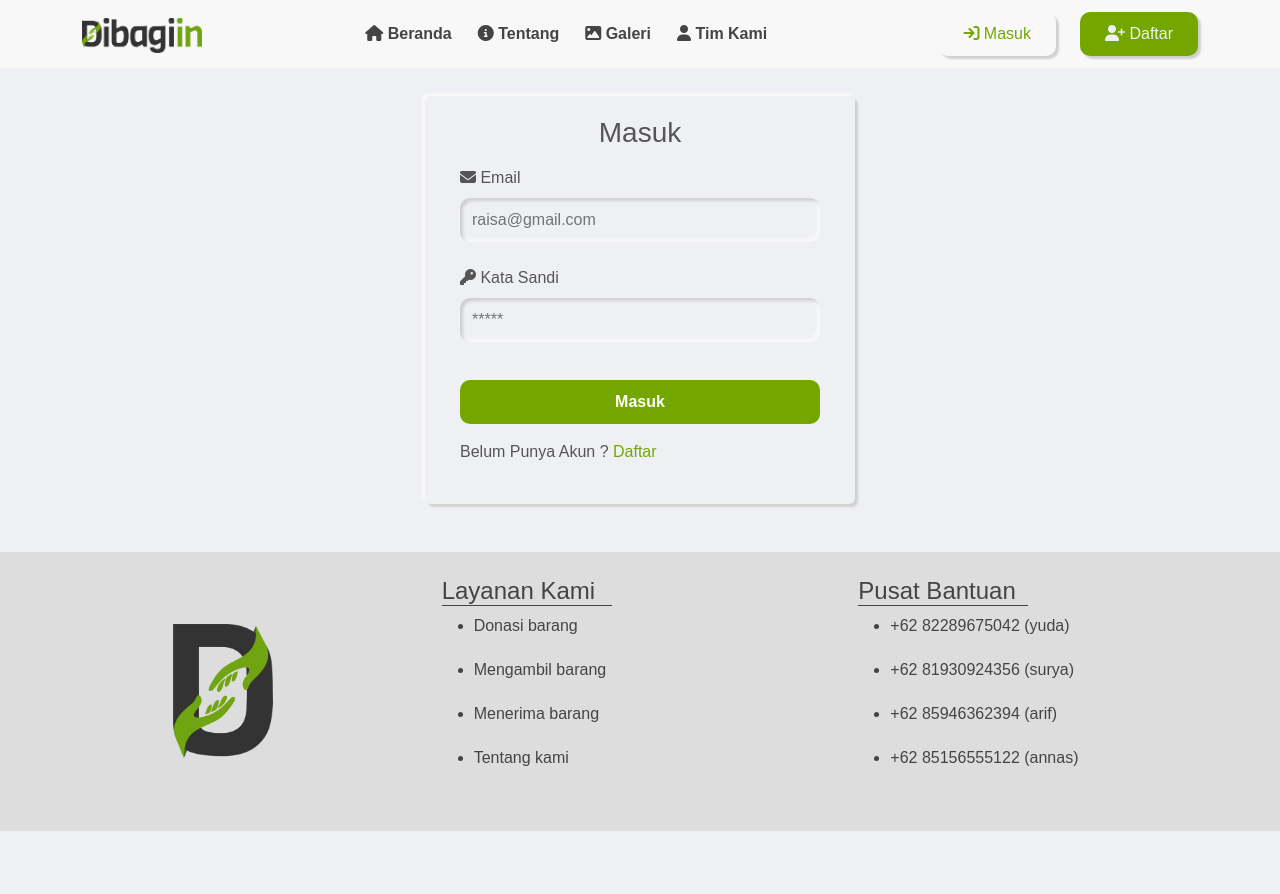
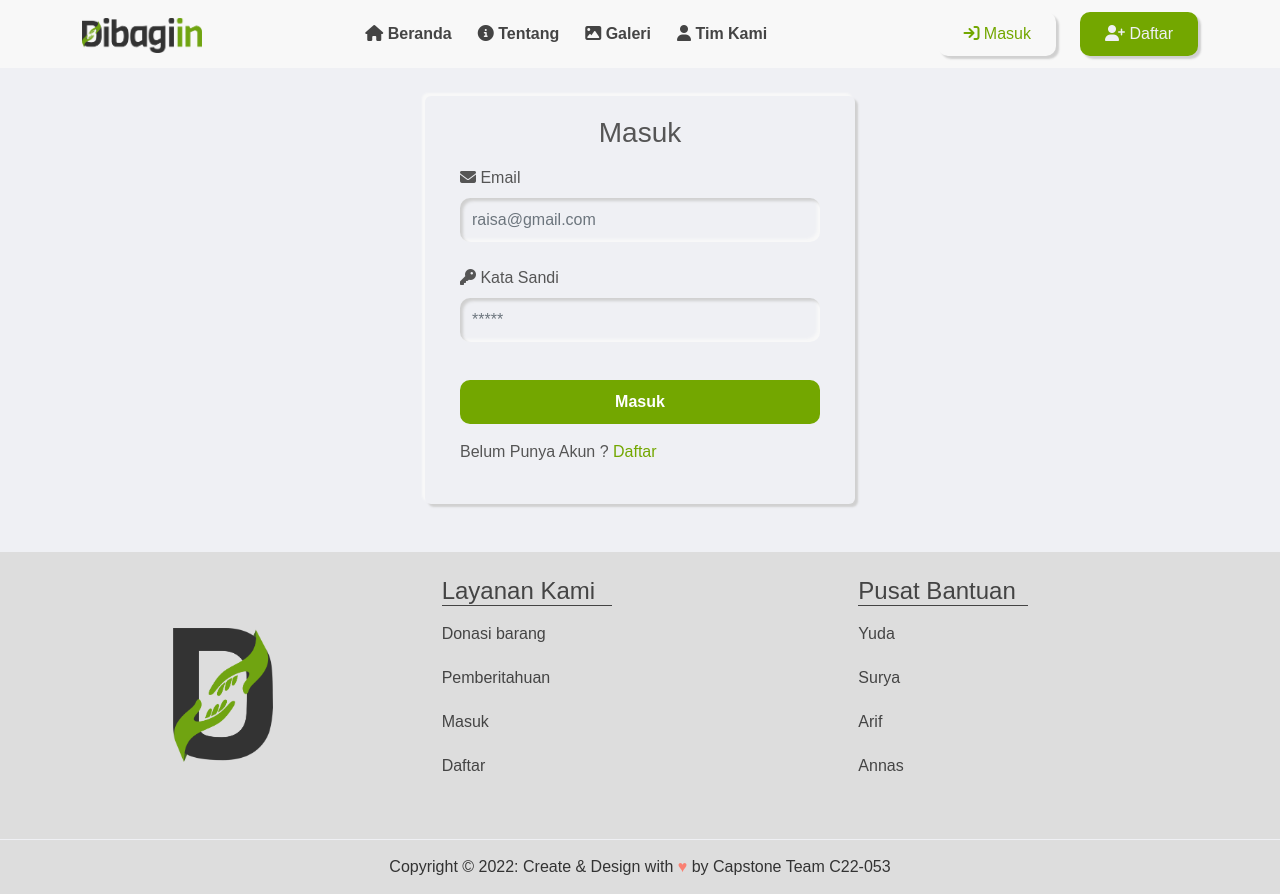
Before and after one commit to suryaasaputra/dibagiin, a Next.js app: page /masuk in a window 1280 px wide. Before the commit the page ends 831 px from the top, so only its background shows below. Built offline with nearby package versions, Linux system fonts and the light colour scheme; a web font is replaced by a local one.

Commit message:
menambahkan copyright pada footer

```diff
--- a/components/Layout1.js
+++ b/components/Layout1.js
@@ -89,27 +89,26 @@ const Footer = () => {
 				<div className="our-service box-footer">
 					<h4>Layanan Kami</h4>
 					<ul>
-						<li><Link className="serviceLink" href="#">Donasi barang</Link></li>
-						<li><Link className="serviceLink" href="#">Mengambil barang</Link></li>
-						<li><Link className="serviceLink" href="#">Menerima barang</Link></li>
-						<li><Link className="serviceLink" href="#">Tentang kami</Link></li>
+						<li><Link className="serviceLink" href="/donasi">Donasi barang</Link></li>
+						<li><Link className="serviceLink" href="/pemberitahuan">Pemberitahuan</Link></li>
+						<li><Link className="serviceLink" href="/masuk">Masuk</Link></li>
+						<li><Link className="serviceLink" href="/daftar">Daftar</Link></li>
 					</ul>
 				</div>
 
 				<div className="help-center box-footer">
 					<h4>Pusat Bantuan</h4>
 					<ul>
-						<li><Link className="helpCenter" href="https://wa.me/6282289675042">+62 82289675042 (yuda)</Link></li>
-						<li><Link className="helpCenter" href="https://wa.me/6281930924356">+62 81930924356 (surya)</Link></li>
-						<li><Link className="helpCenter" href="https://wa.me/6285946362394">+62 85946362394 (arif)</Link></li>
-						<li><Link className="helpCenter" href="https://wa.me/6285156555122">+62 85156555122 (annas)</Link></li>
+						<li><Link className="helpCenter" href="https://www.instagram.com/yudagrh_/?hl=id">Yuda</Link></li>
+						<li><Link className="helpCenter" href="https://www.instagram.com/suryaa_saputra/">Surya</Link></li>
+						<li><Link className="helpCenter" href="https://www.instagram.com/arif_rizqi27/">Arif</Link></li>
+						<li><Link className="helpCenter" href="https://www.instagram.com/annassetywn/">Annas</Link></li>
 					</ul>
 				</div>
 
-				{/* <div className="copyright box-footer">
-				<p>© 2022 Copyright: Create & Design with <span>&#9829;</span> by Capstone
-				Team C22-053</p>
-			</div> */}
+			</div>
+			<div className="copyright">
+				<p>Copyright © 2022: Create & Design with <span className="love">&#9829;</span> by Capstone Team C22-053</p>
 			</div>
 
 
--- a/styles/main.scss
+++ b/styles/main.scss
@@ -854,11 +854,31 @@ footer .content-footer .logo-footer h1 i {
 	color: $green;
 }
 
-footer .content-footer .copyright {
-	grid-column: 1/4;
+footer .copyright {
+	// grid-column: 1/4;
 	padding: 15px;
 	display: flex;
 	justify-content: center;
 	align-items: center;
-	background-color: #555;
+	border-top: 1px solid $white;
+	background-color: #ddd;
 }
+
+
+footer ul {
+	margin-top: 1rem;
+	padding-left: 0;
+}
+
+footer ul li {
+	list-style: none;
+}
+
+footer .copyright p .love {
+	color: salmon;
+}
+
+footer .copyright p {
+	color: $black-333;
+	margin-bottom: 0px;
+}
```
